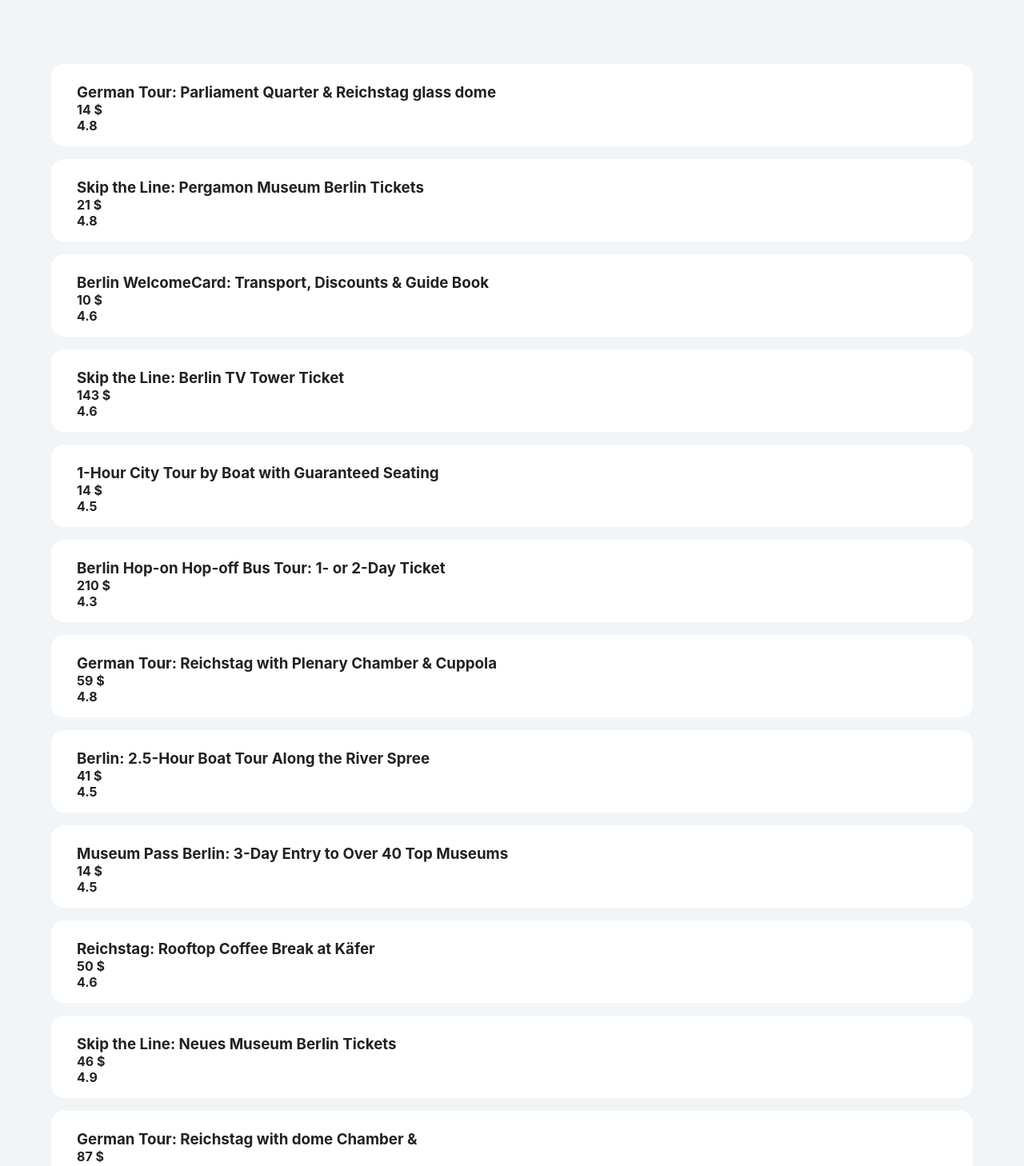
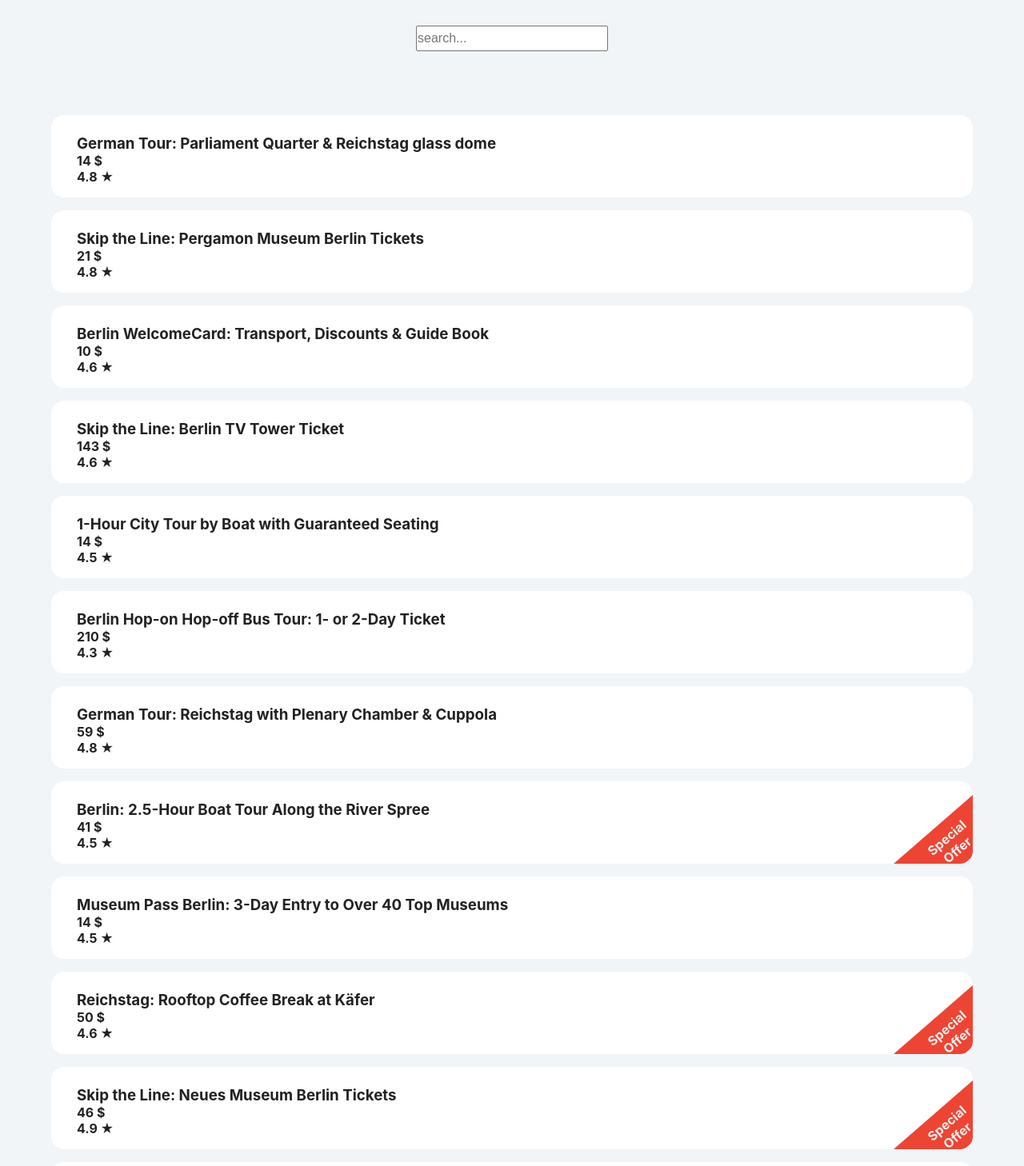
Before and after one commit to YingChieh/search-app, a React (Create React App) app: page / in a window 1280 px wide. Shown: the top 1458 px of the page at 80% size. Built offline with nearby package versions, Linux system fonts and the light colour scheme; no server answers.

Commit message:
search bar and stylish

```diff
--- a/src/App.js
+++ b/src/App.js
@@ -142,13 +142,32 @@
   //We need to have a way to store data that we get from the API. We'll use React's useState:
   const [tours, setTour] = useState(defaultTours);
   //console.log(tours);
+  const [searchTerm, setSearchTerm] = useState("");
 
   return (
     <div className="App">
+      <div>
+        <input
+          type="text"
+          placeholder="search..."
+          onChange={(event) => setSearchTerm(event.target.value)}
+        />
+      </div>
       <section className="tourlist">
-        {tours.map((tour) => {
-          return <Tour key={tour.id} {...tour}></Tour>;
-        })}
+        {tours &&
+          tours
+            .filter((tour) => {
+              if (searchTerm === "") {
+                return tour;
+              } else if (
+                tour.title.toLowerCase().includes(searchTerm.toLowerCase())
+              ) {
+                return tour;
+              }
+            })
+            .map((tour) => {
+              return <Tour key={tour.id} {...tour}></Tour>;
+            })}
       </section>
     </div>
   );
--- a/src/Tour.js
+++ b/src/Tour.js
@@ -7,8 +7,17 @@
     <article className="tour" key={id}>
       <h1>{title}</h1>
       <h4>{price + " " + currency}</h4>
-      <h4>{rating}</h4>
-      <h4>{isSpecialOffer}</h4>
+      <h4>{rating + " ★"}</h4>
+      <h4>
+        {isSpecialOffer ? (
+          <span className="special cr cr-bottom cr-right cr-red">
+            <div>Special</div>
+            <div>Offer</div>
+          </span>
+        ) : (
+          ""
+        )}
+      </h4>
     </article>
   );
 }
--- a/src/index.css
+++ b/src/index.css
@@ -11,11 +11,18 @@
   color: #222;
 }
 
-#App {
+.App {
   display: flex;
   justify-content: center;
   align-items: center;
   flex-direction: column;
+}
+
+input {
+  margin-top: 2rem;
+  width: 15rem;
+  height: 2rem;
+  font-size: 1rem;
 }
 
 .tourlist {
@@ -36,8 +43,81 @@
   background: #fff;
   border-radius: 1rem;
   padding: 1rem 2rem;
+  position: relative;
+  overflow: hidden;
 }
 
 .tour h1 {
   margin-top: 0.5rem;
 }
+
+.cr {
+  width: 150px;
+  padding: 9px;
+  text-align: center;
+  color: #f0f0f0;
+  position: absolute;
+  display: block;
+}
+
+/* Positions */
+
+.cr-top {
+  top: 25px;
+}
+.cr-bottom {
+  bottom: -4px;
+}
+.cr-left {
+  left: -50px;
+}
+.cr-right {
+  right: -49px;
+}
+
+/* Rotations */
+
+.cr-top.cr-left,
+.cr-bottom.cr-right {
+  transform: rotate(-41deg);
+}
+
+.cr-top.cr-right,
+.cr-bottom.cr-left {
+  transform: rotate(45deg);
+}
+
+/* Colors */
+
+.cr-white {
+  background-color: #f0f0f0;
+  color: #444;
+}
+.cr-black {
+  background-color: #333;
+}
+.cr-grey {
+  background-color: #999;
+}
+.cr-blue {
+  background-color: #39d;
+}
+.cr-green {
+  background-color: #2c7;
+}
+.cr-turquoise {
+  background-color: #1b9;
+}
+.cr-purple {
+  background-color: #95b;
+}
+.cr-red {
+  background-color: #e43;
+  color: #f0f0f0;
+}
+.cr-orange {
+  background-color: #e82;
+}
+.cr-yellow {
+  background-color: #ec0;
+}
```
